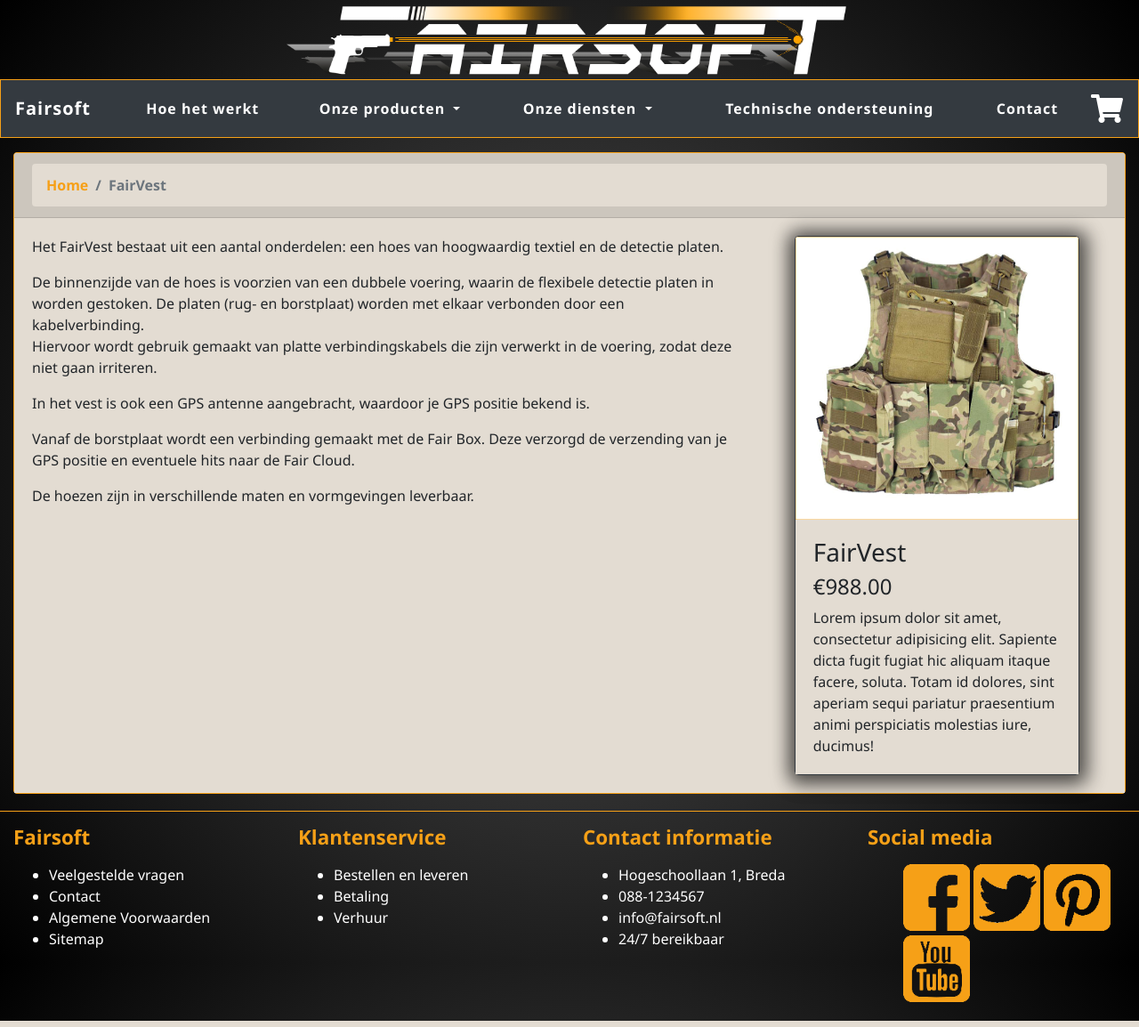
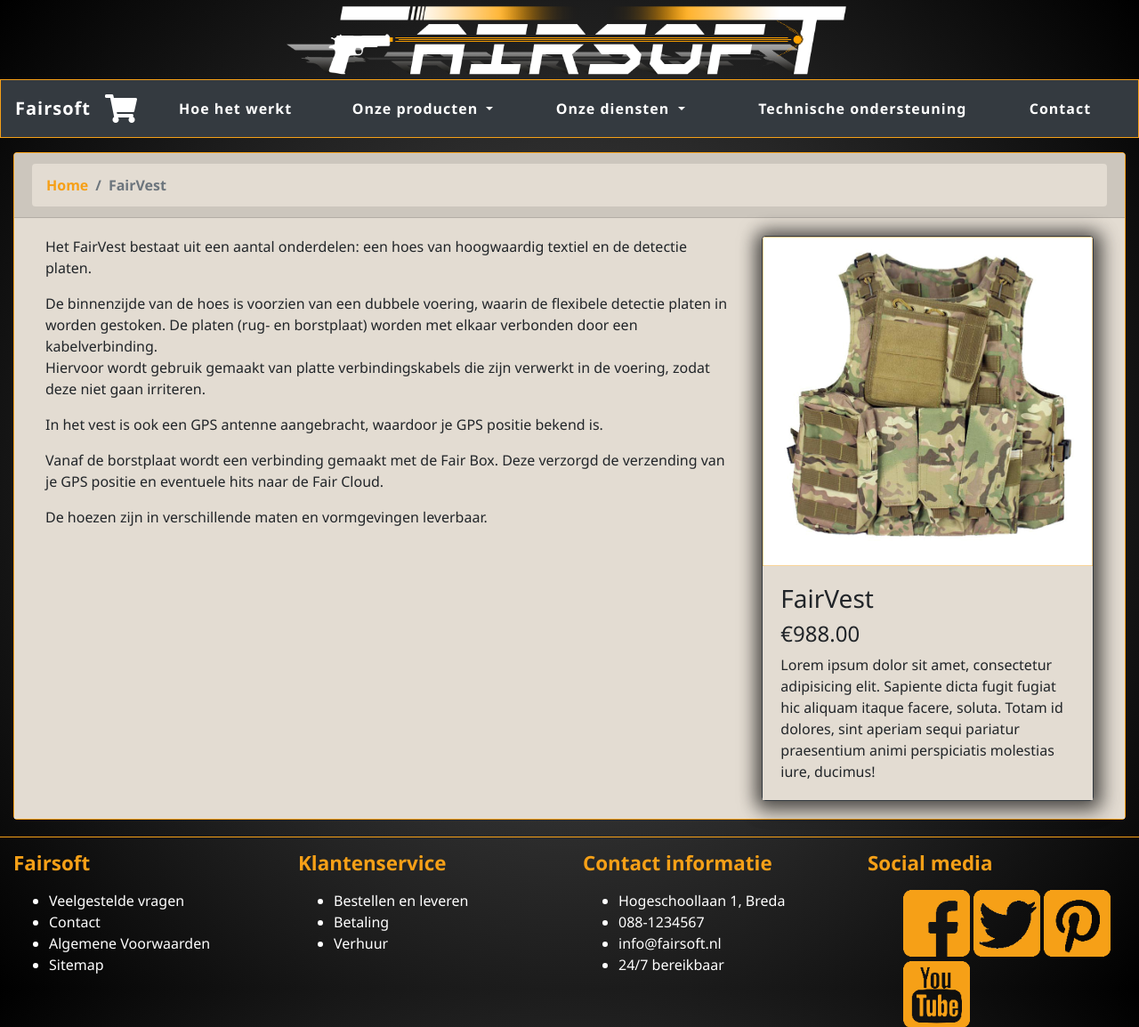
Before and after one commit to FairsoftGit/Webshop, a PHP site: page /posts/fairvest in a window 1280 px wide. Shown: the top 1154 px of the page at 89% size. Run offline with PHP 8.4, Linux system fonts and the light colour scheme; some libraries are stand-ins or nearby versions.

Commit message:
base layout
base layout

```diff
--- a/App/Views/Page/fairVest.html
+++ b/App/Views/Page/fairVest.html
@@ -11,21 +11,25 @@
         </nav>
     </div>
     <div class="card-body">
+        <div class="container-fluid">
             <div class="row">
-            <div class="col-8">
+                <div class="col-md-8">
                     <p>Het FairVest bestaat uit een aantal onderdelen: een hoes van hoogwaardig textiel en de detectie
                         platen.</p>
-                <p>De binnenzijde van de hoes is voorzien van een dubbele voering, waarin de flexibele detectie platen
+                    <p>De binnenzijde van de hoes is voorzien van een dubbele voering, waarin de flexibele detectie
+                        platen
                         in worden gestoken. De platen (rug- en borstplaat) worden met elkaar verbonden door een
-                    kabelverbinding.<br>Hiervoor wordt gebruik gemaakt van platte verbindingskabels die zijn verwerkt in
+                        kabelverbinding.<br>Hiervoor wordt gebruik gemaakt van platte verbindingskabels die zijn
+                        verwerkt in
                         de voering, zodat deze niet gaan irriteren.</p>
                     <p>In het vest is ook een GPS antenne aangebracht, waardoor je GPS positie bekend is.</p>
-                <p>Vanaf de borstplaat wordt een verbinding gemaakt met de Fair Box. Deze verzorgd de verzending van je
+                    <p>Vanaf de borstplaat wordt een verbinding gemaakt met de Fair Box. Deze verzorgd de verzending van
+                        je
                         GPS positie en eventuele hits naar de Fair Cloud.</p>
                     <p>De hoezen zijn in verschillende maten en vormgevingen leverbaar.</p>
                 </div>
-            <div class="col-4">
-                <div class="card product-card mx-auto" style="width: 20rem;">
+                <div class="col-md-4">
+                    <div class="card product-card mx-auto">
                         <img class="card-img-top" src="/img/fairVest-pic.png" alt="FairVest">
                         <div class="card-body">
                             <h3>FairVest</h3>
@@ -39,4 +43,5 @@
             </div>
         </div>
     </div>
+</div>
 {% endblock %}
--- a/App/Views/base.html
+++ b/App/Views/base.html
@@ -20,6 +20,11 @@
     <img class="d-none d-sm-block" src="img/logo-white.png" align="middle" alt="Logo Fairsoft" id="headerLogo">
     <nav class="navbar sticky-top navbar-expand-lg navbar-dark bg-dark">
         <a class="navbar-brand" href="/">Fairsoft</a>
+        <a href="#">
+            <div id="shopping-cart">
+                <i class="fas fa-shopping-cart"></i>
+            </div>
+        </a>
         <button class="navbar-toggler" type="button" data-toggle="collapse" data-target="#fairsoftNavbar"
                 aria-controls="fairsoftNavbar" aria-expanded="false" aria-label="Toggle navigation">
             <span class="navbar-toggler-icon"></span>
@@ -63,11 +68,6 @@
                     </li>
                 </ul>
             </div>
-            <a href="#">
-                <div id="shopping-cart">
-                    <i class="fas fa-shopping-cart"></i>
-                </div>
-            </a>
             {% block navAccount %}
             <!--<div class="dropdown">-->
             <!--<button class="btn btn-secondary dropdown-toggle" type="button" id="accountDropdown"-->
```
Also changed, not shown: public/css/fairsoft-stylesheet.css (+8 -5 lines), 3 other files. Lines whose indentation alone changed are shown as unchanged.
